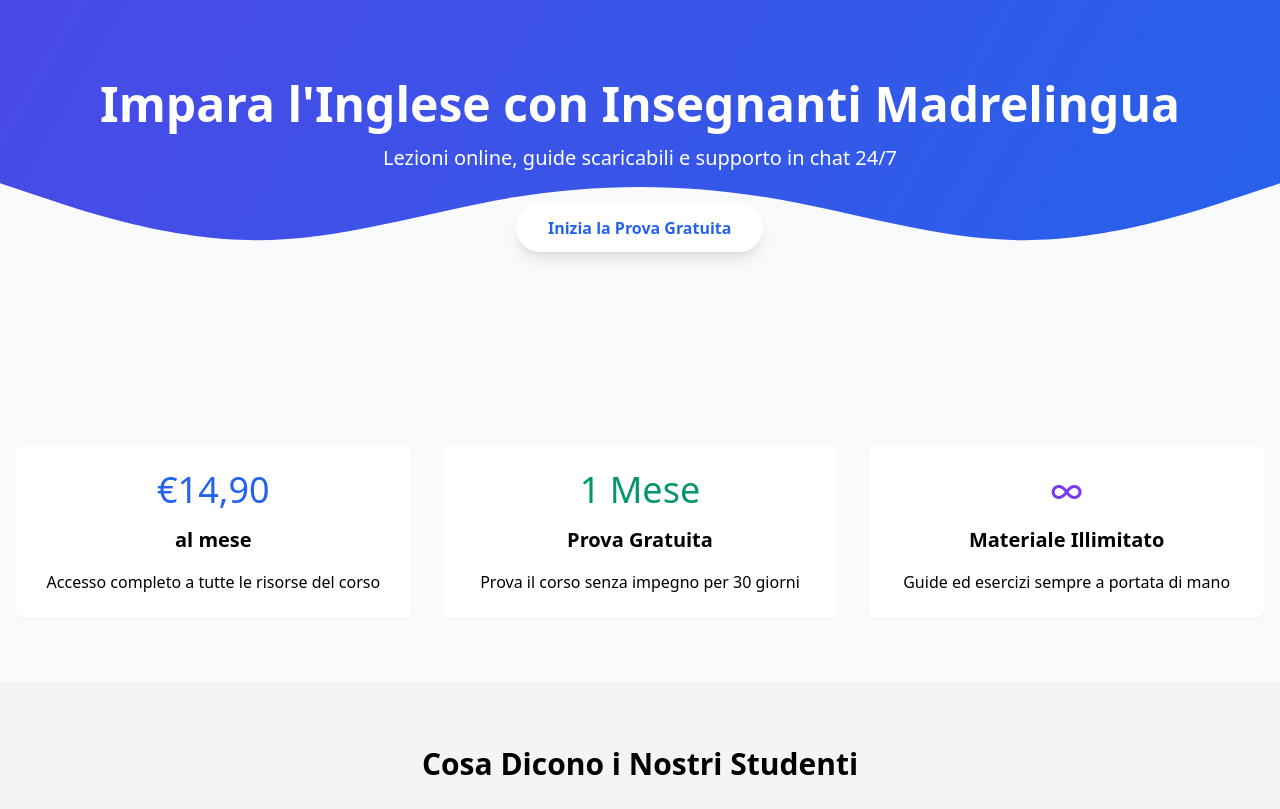
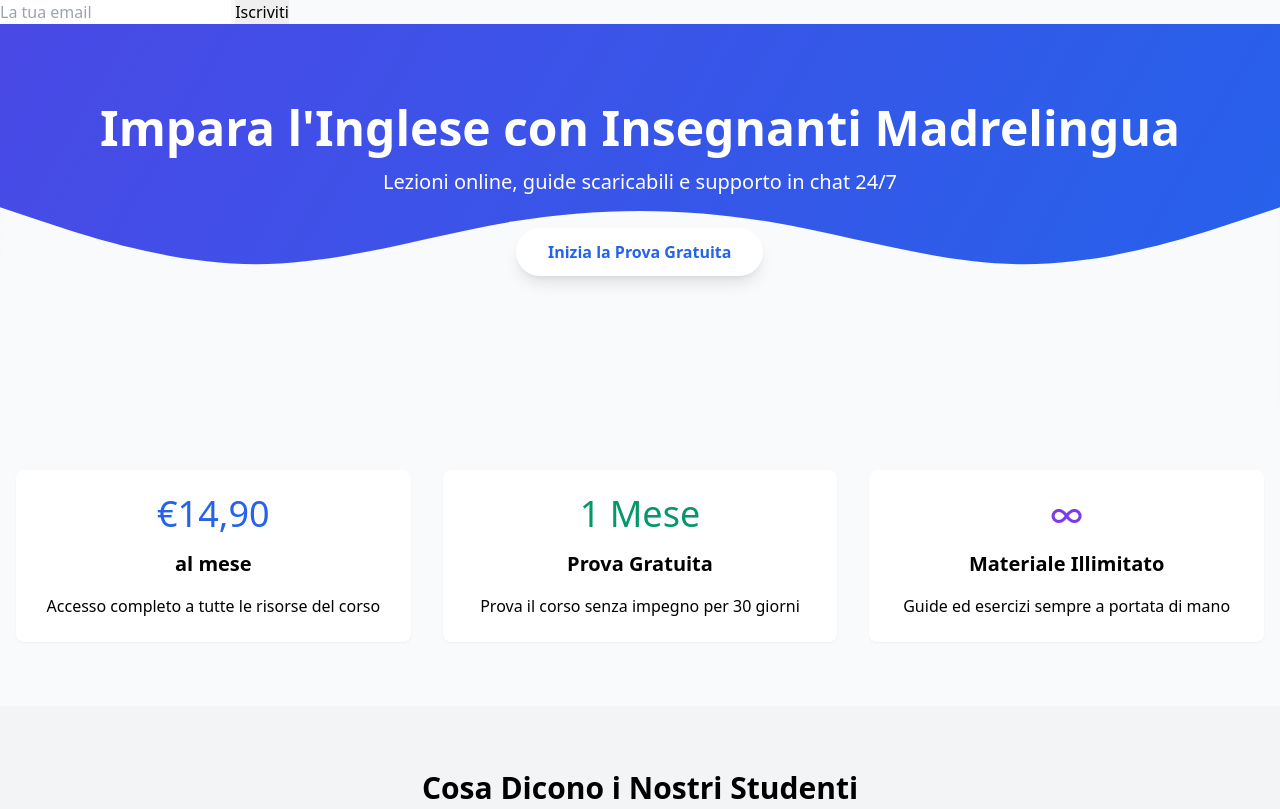
Before and after one commit to Darkodav02/DMD-Growth-hacking, a plain HTML site: page english-course-landing-animated.html in a window 1280 px wide. Shown: the top 809 px of the page. Drawn offline with nearby package versions, Linux system fonts and the light colour scheme.

Commit message:
Update english-course-landing-animated.html

```diff
--- a/english-course-landing-animated.html
+++ b/english-course-landing-animated.html
@@ -61,9 +61,11 @@
     </style>
 </head>
 <body class="bg-gray-50">
-    <form action="https://app.getresponse.com/add_subscriber.html" method="POST"
-        <input type="hidden" name="campain_token" value="iRv9b">
-        <input type="hidden" name="start day" value="0"
+    <form <input type="text" name="name" placeholder="Il tuo nome" required>
+<input type="email" name="email" placeholder="La tua email" required>
+<input type="hidden" name="campaign_token" value="iRv9b">
+<input type="hidden" name="start_day" value="0">
+<input type="submit" value="Iscriviti">
     <!-- Hero Section -->
     <header class="gradient-bg text-white py-20 relative overflow-hidden">
         <div class="absolute inset-0 bg-blue-600 opacity-10">
```
